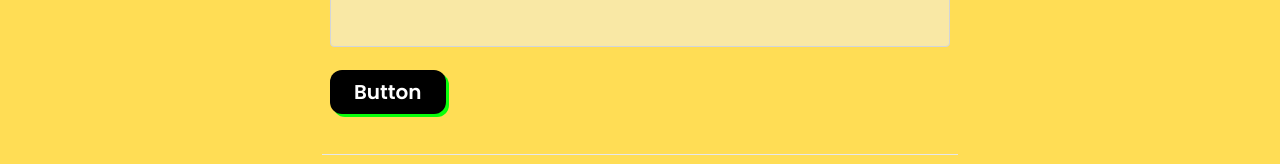
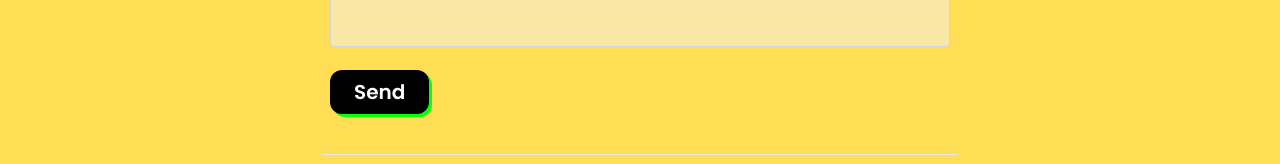
Before and after one commit to Shahbaz187/portfolio-frontend, a React (Vite) app: page /contact in a window 1280 px wide. Shown: the part 521-685 px from the top of the page. Built offline with nearby package versions, Linux system fonts and the light colour scheme.

Commit message:
send btn

```diff
--- a/src/Components/Contact.jsx
+++ b/src/Components/Contact.jsx
@@ -153,7 +153,7 @@ const handleInp = (e) => {
             </motion.div>
             <motion.div variants={fadeInIp} className="w-full p-2">
               <button className="btn-shadow rounded-xl bg-black px-6  py-2 font-semibold text-white lg:text-xl">
-                Button
+                Send
               </button>
             </motion.div>
             <motion.div
```
